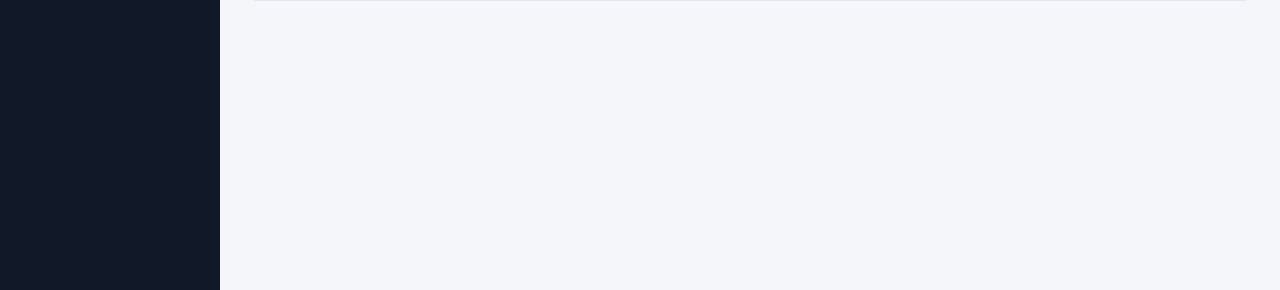
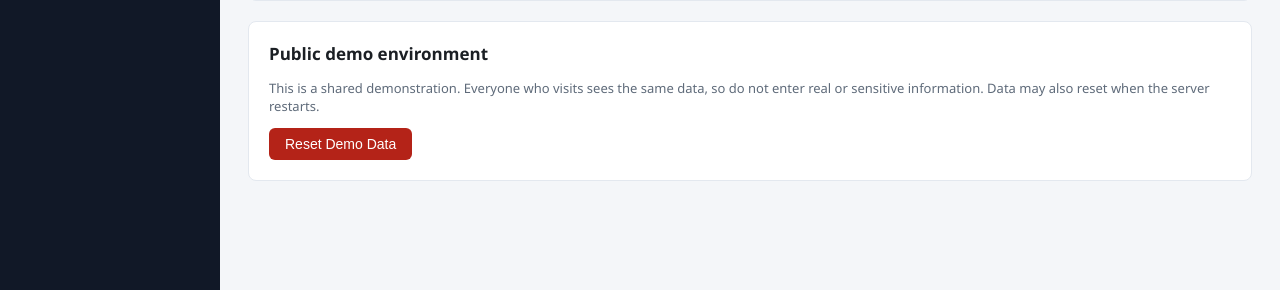
Before and after one commit to rommi-cell/azure-policy-engine, a FastAPI app: page /dashboard in a window 1280 px wide. Shown: the part 510-800 px from the top of the page. Run offline with FastAPI, Linux system fonts and the light colour scheme; data comes from the database, SQL or seed files in the repository; data that the repository does not hold is empty.

Commit message:
Day 4: reset demo data with confirmation

```diff
--- a/app/main.py
+++ b/app/main.py
@@ -1,6 +1,6 @@
 import json
 from fastapi import FastAPI, Request
-from fastapi.responses import HTMLResponse
+from fastapi.responses import HTMLResponse, RedirectResponse
 from fastapi.templating import Jinja2Templates
 
 # Local Module Imports
@@ -15,6 +15,7 @@ from app.storage import (
     record_activity,
     list_activity,
     dashboard_summary,
+    reset_demo_data,
 )
 
 app = FastAPI(title="Azure Policy Engine (Local Simulation)")
@@ -195,3 +196,17 @@ def access(request: Request, user: str = "", action: str = "read", scope: str =
             "decision": decision,
         },
     )
+
+
+# -----------------------------------------------------------------------------
+# Reset Demo Data
+# -----------------------------------------------------------------------------
+
+@app.post("/reset")
+def reset(request: Request):
+    conn = get_connection()
+    try:
+        reset_demo_data(conn)
+    finally:
+        conn.close()
+    return RedirectResponse(url="/dashboard", status_code=303)
--- a/app/storage.py
+++ b/app/storage.py
@@ -275,3 +275,31 @@ def dashboard_summary(conn):
         "files": files,
         "recent_activity": list_activity(conn, 5),
     }
+
+
+def reset_demo_data(conn, upload_dir=UPLOAD_DIR):
+    """Restore the public demo to its original sample state.
+
+    Clears runtime data (uploads, container and file metadata, activity) and
+    reloads VM states from tenant.json. Storage accounts created by visitors
+    are removed; the demo storage account is recreated.
+    """
+    conn.execute("DELETE FROM blobs")
+    conn.execute("DELETE FROM containers")
+    conn.execute("DELETE FROM storage_accounts")
+    conn.commit()
+
+    # Remove uploaded files from disk so metadata and files stay in sync.
+    if upload_dir.exists():
+        for path in sorted(upload_dir.rglob("*"), reverse=True):
+            if path.is_file():
+                path.unlink()
+            elif path.is_dir():
+                path.rmdir()
+
+    # Restore the seed VMs and clear the activity log.
+    seed_database(conn)
+
+    # Recreate the demo storage account and container.
+    create_storage_account(conn, "stdemo001", "rg-web")
+    create_container(conn, "stdemo001", "uploads")
--- a/app/templates/dashboard.html
+++ b/app/templates/dashboard.html
@@ -39,4 +39,12 @@
       {% endfor %}
     </table>
   </div>
+
+  <div class="card">
+    <h2>Public demo environment</h2>
+    <p class="muted">This is a shared demonstration. Everyone who visits sees the same data, so do not enter real or sensitive information. Data may also reset when the server restarts.</p>
+    <form method="post" action="/reset" onsubmit="return confirm('Reset all demo data to the original sample state? Uploaded files, storage accounts, and activity history will be deleted.');">
+      <button class="btn danger" type="submit">Reset Demo Data</button>
+    </form>
+  </div>
 {% endblock %}
```
